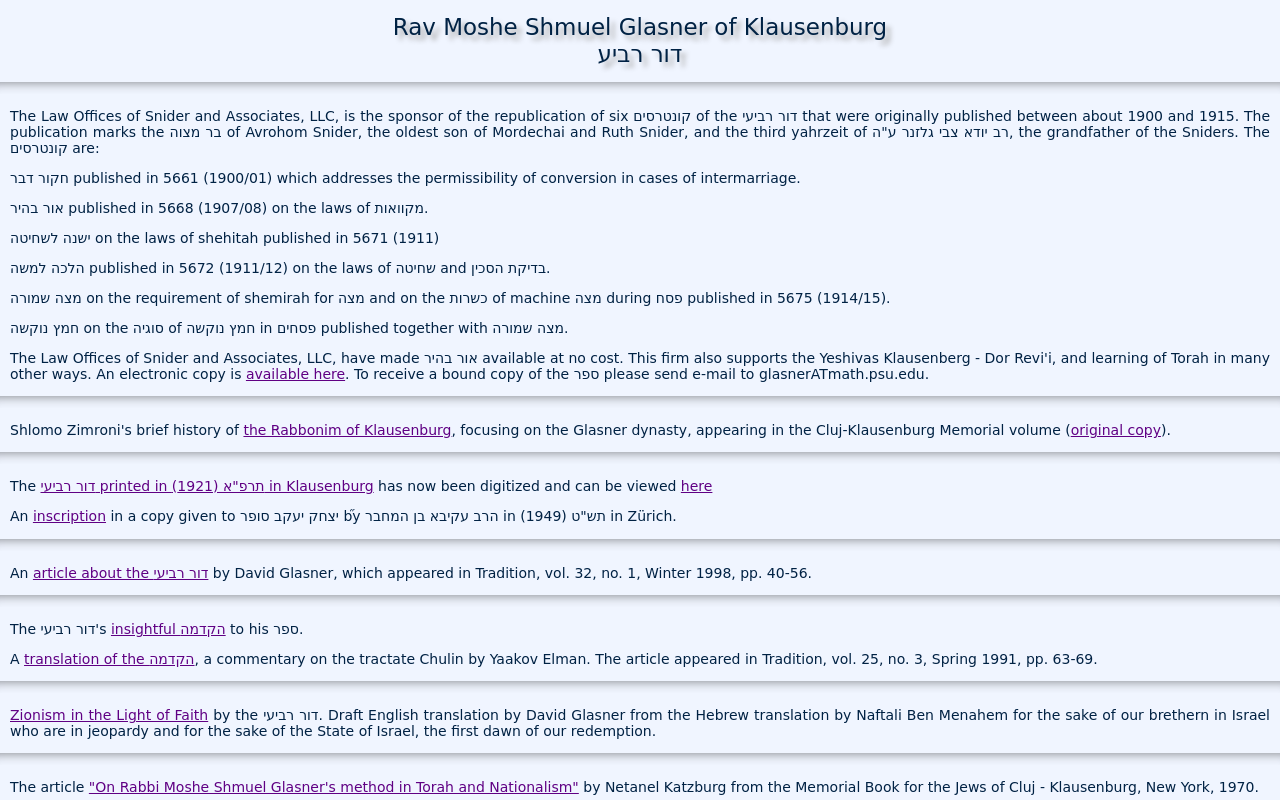
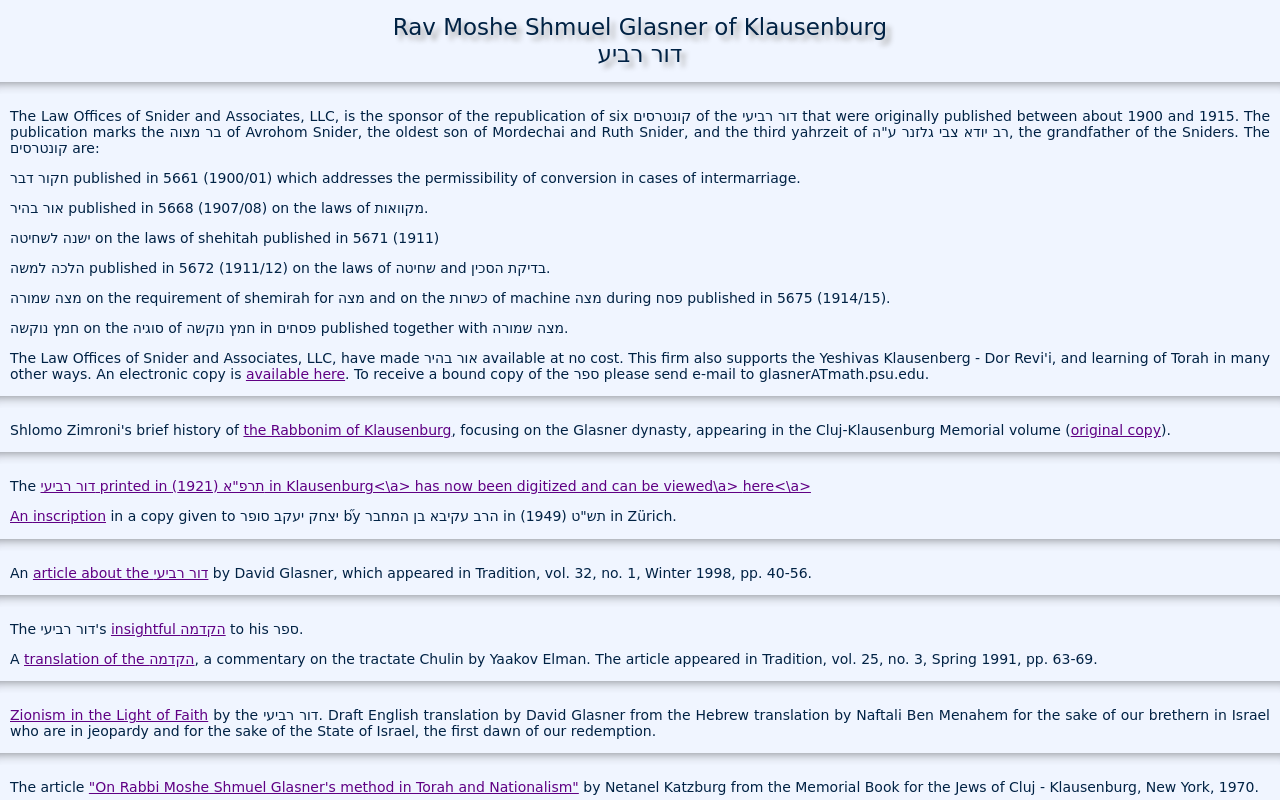
Before and after one commit to mg1329/dor4, a plain HTML site: page index.html in a window 1280 px wide. Shown: the top 800 px of the page. Drawn offline with Linux system fonts and the light colour scheme.

Commit message:
whatever

```diff
--- a/index.html
+++ b/index.html
@@ -50,8 +50,8 @@ focusing on the Glasner dynasty, appearing in the Cluj-Klausenburg
 Memorial volume (<a href="zimroni.pdf">original copy</a>).
 </p></div><hr>
 <div style="text-align: justify;"><p><span class="c1"><p>
-The <a href="./dor4-6.pdf"> דור רביעי printed in תרפ"א (1921) in Klausenburg<a>
-	has now been digitized and can be viewed <a href=./dor4-6.pdf> here<a>
+The <a href="./dor4-6.pdf"> דור רביעי printed in תרפ"א (1921) in Klausenburg<\a>
+	has now been digitized and can be viewed\a> <a href=./dor4-6.pdf> here<\a>
       </p>
       <p>An
 <a href="./akiva-inscript.jpg">
```
